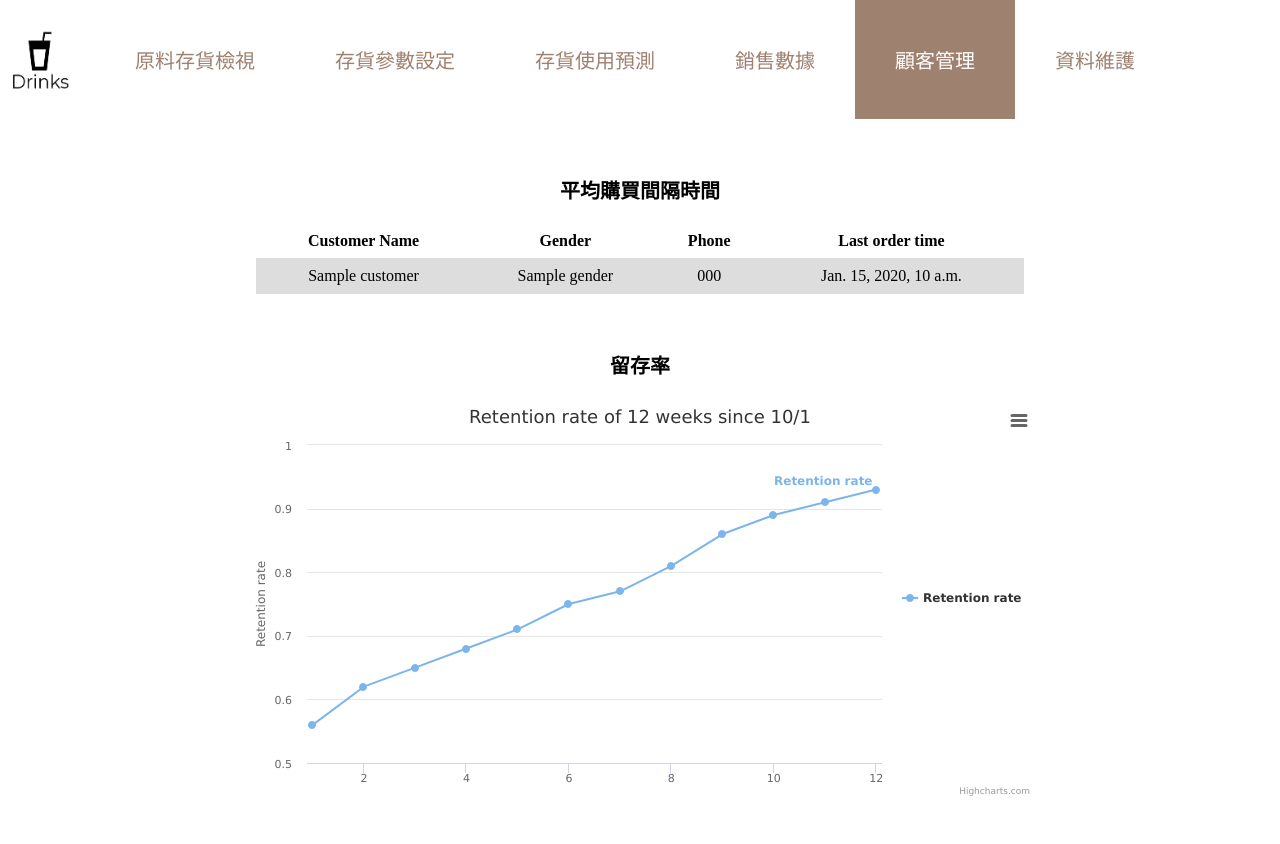
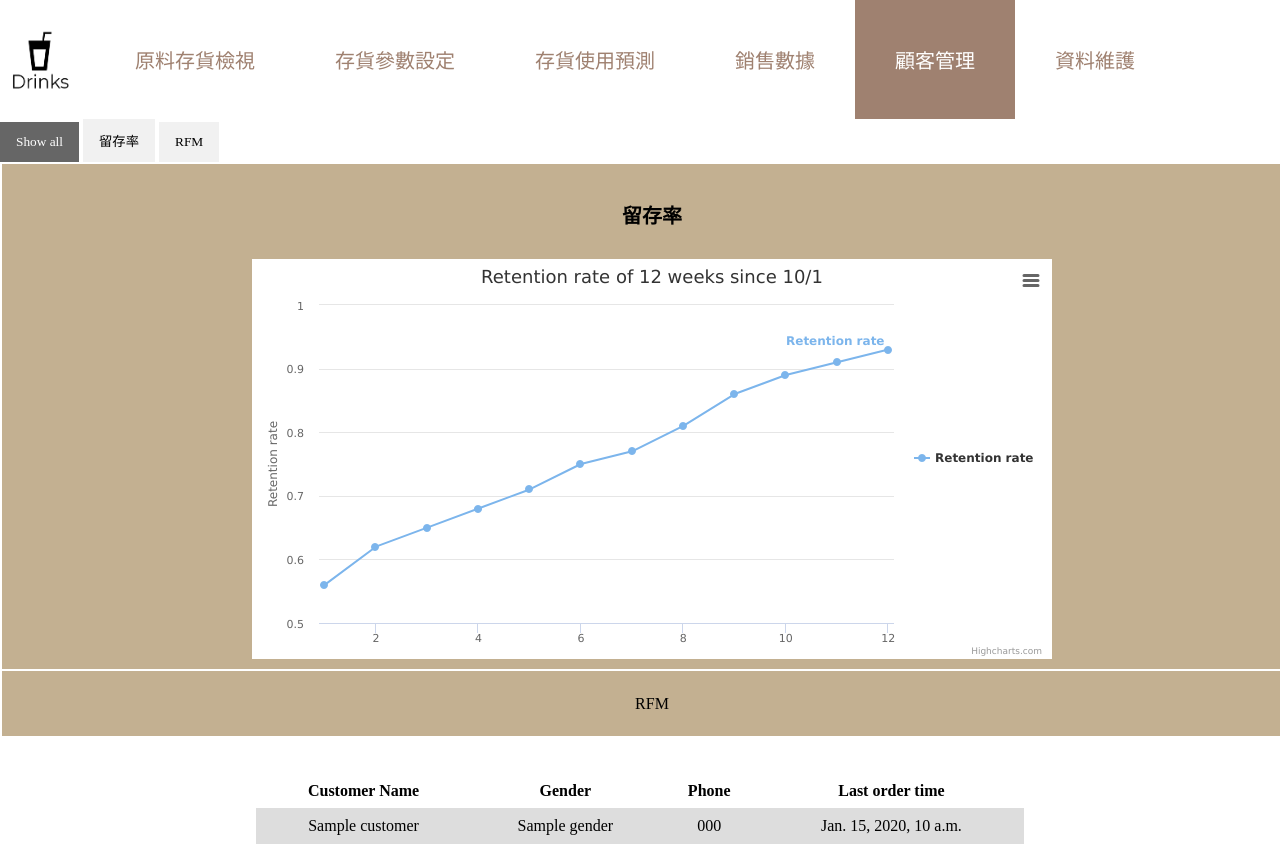
Before and after one commit to mingmin0101/Drinks-System, a Django app: template system/drink/templates/customer_info.html in a window 1280 px wide. Before the commit the page ends 796 px from the top, so only its background shows below. Run offline with Django 3.2, Linux system fonts and the light colour scheme; the template is opened without the code that fills it: most values are stand-ins (such as "Sample title", 1, 10 or a date in 2020).

Commit message:
version19: debug

```diff
--- a/system/drink/templates/customer_info.html
+++ b/system/drink/templates/customer_info.html
@@ -44,6 +44,7 @@
           overflow: hidden;
           background-color: #C3B091;
           font-size: 20px;
+
         }
 
         li a:hover:not(.active) {
@@ -79,6 +80,44 @@
             background-color: #dddddd;
         }
     </style>
+    <style type="text/css">
+        .filterDiv {
+          padding: 10px;
+          background-color: #C3B091;
+          width: 100%;
+          line-height: 45px;
+          text-align: center;
+          margin: 2px;
+          display: none;
+        }
+
+        .show {
+          display: block;
+        }
+
+        .container {
+          margin-top: 0px;
+          overflow: hidden;
+        }
+        /* Style the buttons */
+        .btn {
+          border: none;
+          outline: none;
+          padding: 12px 16px;
+          background-color: #f1f1f1;
+          cursor: pointer;
+          font-family: 微軟正黑體;
+        }
+
+        .btn:hover {
+          background-color: #ddd;
+        }
+
+        .btn.active1 {
+          background-color: #666;
+          color: white;
+        }
+    </style>
 
 </head>
 <body>
@@ -94,47 +133,88 @@
       <li><a class='active'>顧客管理</a></li>
       <li><a class='other' href="/admin">資料維護</a></li>
     </ul>
+<!--
+
+
+-->
+<div id="myBtnContainer">
+  <button class="btn active1" onclick="filterSelection('all')"> Show all</button>
+  <button class="btn" onclick="filterSelection('retention')"> 留存率 </button>
+  <button class="btn" onclick="filterSelection('rfm')"> RFM </button>
+
+</div>
+
+<div class="container">
+  <div class="filterDiv retention">
+    <p style='font-size: 20px' align="center"><b>留存率</b></p>
+    <div id="container" style="width:100%"></div>
+  </div>
+
+  <div class="filterDiv rfm">RFM
+
+  </div>
+</div>
+
+<script type="text/javascript">
+    filterSelection("all")
+    function filterSelection(c) {
+      var x, i;
+      x = document.getElementsByClassName("filterDiv");
+      if (c == "all") c = "";
+      for (i = 0; i < x.length; i++) {
+        w3RemoveClass(x[i], "show");
+        if (x[i].className.indexOf(c) > -1) w3AddClass(x[i], "show");
+      }
+    }
+
+    function w3AddClass(element, name) {
+      var i, arr1, arr2;
+      arr1 = element.className.split(" ");
+      arr2 = name.split(" ");
+      for (i = 0; i < arr2.length; i++) {
+        if (arr1.indexOf(arr2[i]) == -1) {element.className += " " + arr2[i];}
+      }
+    }
+
+    function w3RemoveClass(element, name) {
+      var i, arr1, arr2;
+      arr1 = element.className.split(" ");
+      arr2 = name.split(" ");
+      for (i = 0; i < arr2.length; i++) {
+        while (arr1.indexOf(arr2[i]) > -1) {
+          arr1.splice(arr1.indexOf(arr2[i]), 1);
+        }
+      }
+      element.className = arr1.join(" ");
+    }
+
+    // Add active class to the current button (highlight it)
+    var btnContainer = document.getElementById("myBtnContainer");
+    var btns = btnContainer.getElementsByClassName("btn");
+    for (var i = 0; i < btns.length; i++) {
+      btns[i].addEventListener("click", function(){
+        var current = document.getElementsByClassName("active1");
+        current[0].className = current[0].className.replace(" active1", "");
+        this.className += " active1";
+      });
+    }
+
+</script>
+
 
 
 
 <!--
 徐的部分
 
-
 -->
-<br>
-
-
-<br>
-    <p style='font-size: 20px' align="center"><b>平均購買間隔時間</b></p>
-    <table align="center">
-                <tr>
-                    <th>Customer Name</th>
-                    <th>Gender</th>
-                    <th>Phone</th>
-                    <th>Last order time</th>
-                </tr>
-                {%for customer in customer_list%}
-                {%if customer.gender != "no" %}
-                <tr>
-                    <td>{{customer.name}}</td>
-                    <td>{{customer.gender}}</td>
-                    <td>{{customer.customer_phone}}</td>
-                    <td>{{customer.latest_order_time}}</td>
-                </tr>
-                {%endif%}
-                {%endfor%}
-    </table>
-    <br>
-    <br>
 
 <script src="https://code.highcharts.com/highcharts.js"></script>
 <script src="https://code.highcharts.com/modules/series-label.js"></script>
 <script src="https://code.highcharts.com/modules/exporting.js"></script>
 <script src="https://code.highcharts.com/modules/export-data.js"></script>
 
-            <p style='font-size: 20px' align="center"><b>留存率</b></p>
-            <div id="container"></div>
+
 <script>
 
                     Highcharts.chart('container', {
@@ -186,6 +266,27 @@
                     });
 </script>
 
+    <br>
+    <br>
+
+    <table align="center">
+                <tr>
+                    <th>Customer Name</th>
+                    <th>Gender</th>
+                    <th>Phone</th>
+                    <th>Last order time</th>
+                </tr>
+                {%for customer in customer_list%}
+                {%if customer.gender != "no" %}
+                <tr>
+                    <td>{{customer.name}}</td>
+                    <td>{{customer.gender}}</td>
+                    <td>{{customer.customer_phone}}</td>
+                    <td>{{customer.latest_order_time}}</td>
+                </tr>
+                {%endif%}
+                {%endfor%}
+    </table>
 
 
 
```
Also changed, not shown: system/drink/templates/order.html (+36 -1 lines). Lines whose indentation alone changed are shown as unchanged.
